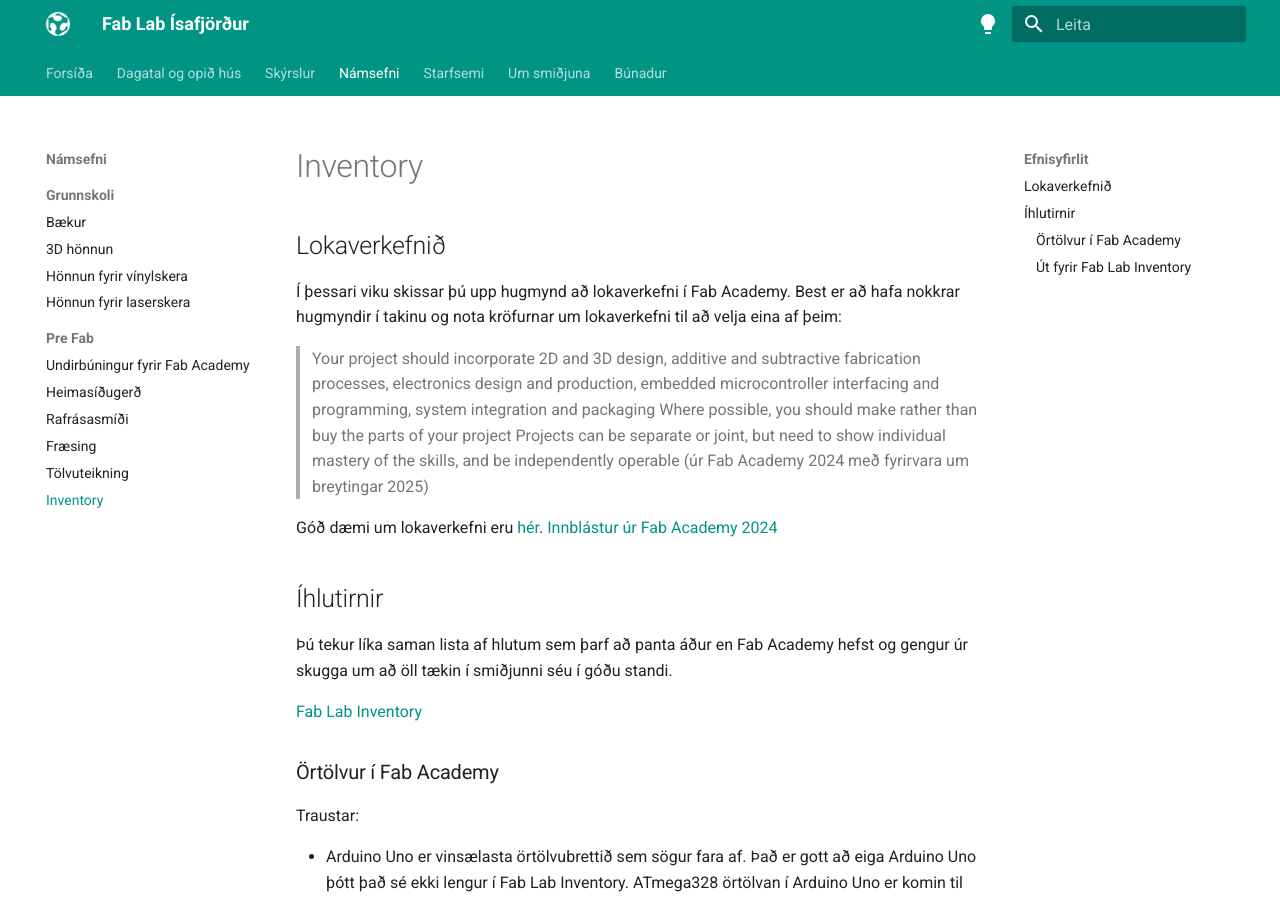
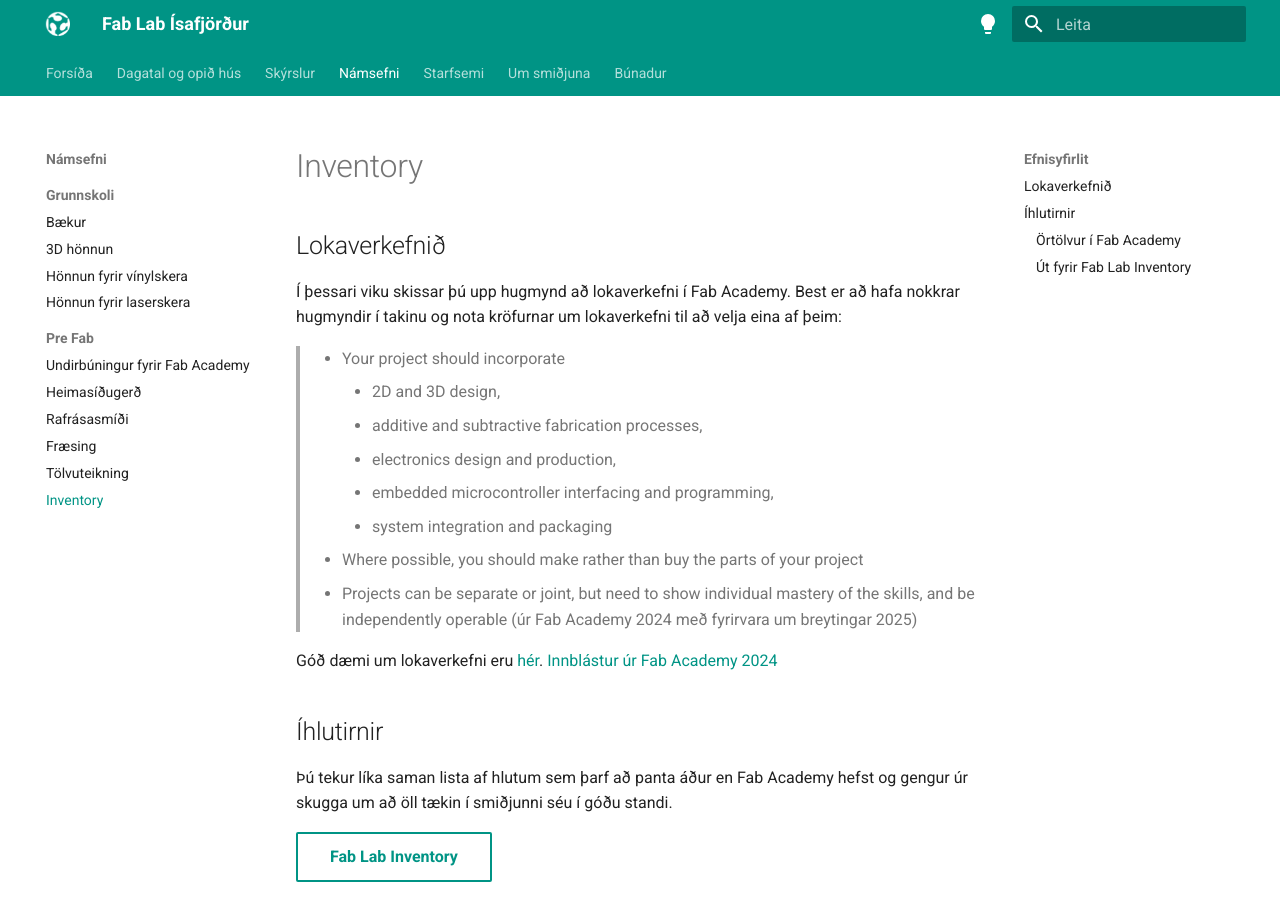
Before and after one commit to fablabisastaff/fabisa_site, an MkDocs documentation site: the page built from docs/Námsefni/Pre-Fab/5-inventory.md, in a window 1280 px wide and 900 px high. Built offline with MkDocs 1.6.1 and Material for MkDocs 9.7.7, drawn with Linux system fonts in a browser that asks for light colours.

```diff
--- a/docs/Námsefni/Pre-Fab/5-inventory.md
+++ b/docs/Námsefni/Pre-Fab/5-inventory.md
@@ -4,15 +4,14 @@
 
 Í þessari viku skissar þú upp hugmynd að lokaverkefni í Fab Academy. Best er að hafa nokkrar hugmyndir í takinu og nota kröfurnar um lokaverkefni til að velja eina af þeim:
 
->Your project should incorporate 2D and 3D design,
-         additive and subtractive fabrication processes,
-         electronics design and production,
-         embedded microcontroller interfacing and programming,
-         system integration and packaging
-      Where possible, you should make rather than buy
-         the parts of your project
-      Projects can be separate or joint, but need to show individual
-         mastery of the skills, and be independently operable
+> - Your project should incorporate
+    - 2D and 3D design,
+    - additive and subtractive fabrication processes,
+    - electronics design and production,
+    - embedded microcontroller interfacing and programming,
+    - system integration and packaging
+> - Where possible, you should make rather than buy the parts of your project
+  - Projects can be separate or joint, but need to show individual mastery of the skills, and be independently operable
 (úr Fab Academy 2024 með fyrirvara um breytingar 2025)
 
 Góð dæmi um lokaverkefni eru [hér](http://academy.cba.mit.edu/classes/project_development/index.html){:rel="nofollow"}. [Innblástur úr Fab Academy 2024](https://finalprojects.fabacademy.org/#/schedule/2024){:rel="nofollow"}
@@ -21,7 +20,7 @@ Góð dæmi um lokaverkefni eru [hér](http://academy.cba.mit.edu/classes/projec
 
 Þú tekur líka saman lista af hlutum sem þarf að panta áður en Fab Academy hefst og gengur úr skugga um að öll tækin í smiðjunni séu í góðu standi.
 
-[Fab Lab Inventory](https://inventory.fabcloud.io/){ ,md-button }
+[Fab Lab Inventory](https://inventory.fabcloud.io/){ .md-button }
 
 ### Örtölvur í Fab Academy
 
```
